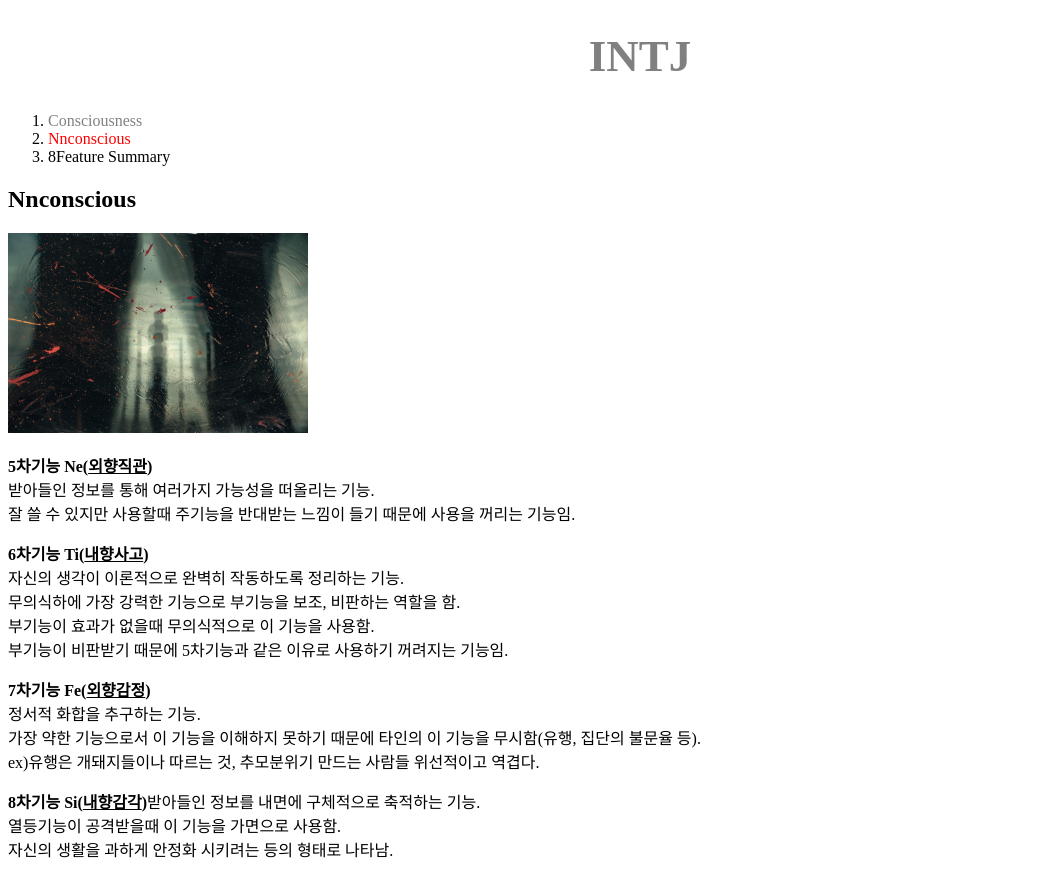
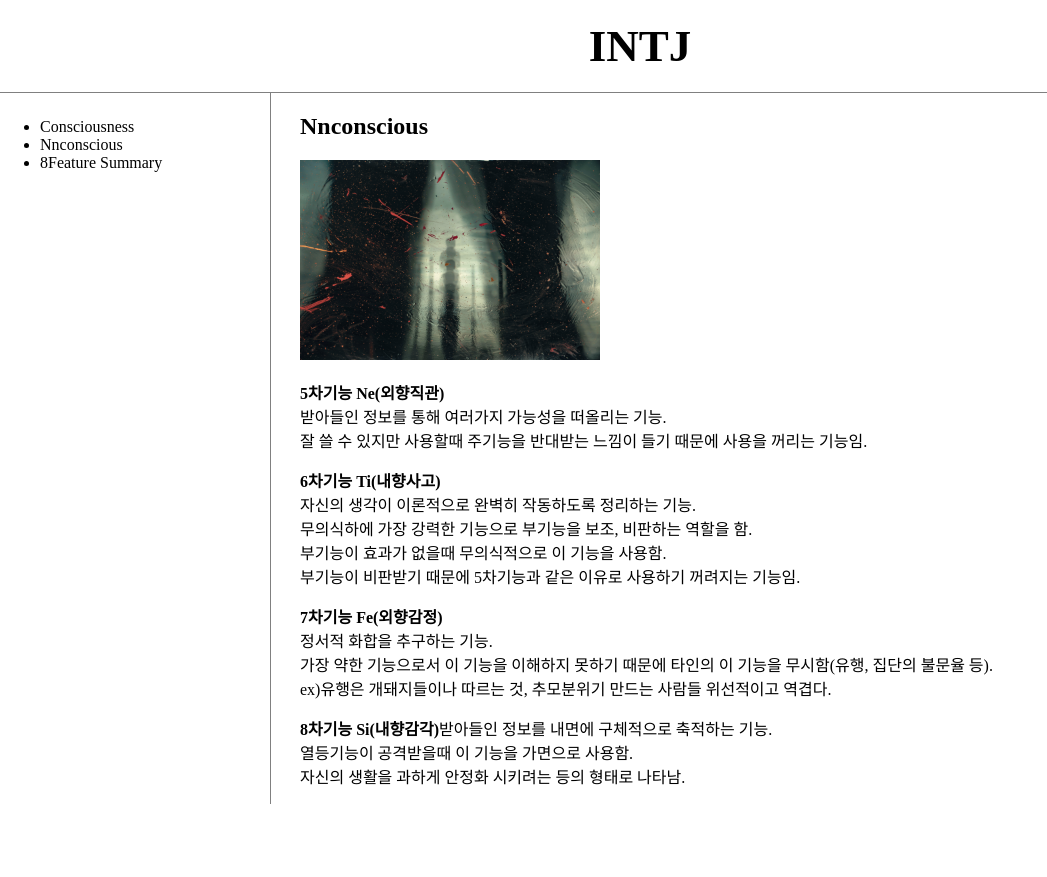
Before and after one commit to ha-min/first, a plain HTML site: page 2.html in a window 1280 px wide. Shown: the whole page, without its empty margins (0-1047 px from the left). After the commit the page ends 804 px from the top, so only its background shows below. Drawn offline with Linux system fonts and the light colour scheme; a script that the page names is missing.

Commit message:
4 version

```diff
--- a/2.html
+++ b/2.html
@@ -16,73 +16,38 @@
         </script>
         <title>WEB1 - Nnconscious</title>
         <meta charset="utf-8">
-        <style>
-            a {
-                color: black;
-                text-decoration: none;
-            }
-            .saw {
-                color: gray;
-            }
-            #active {
-                color: red;
-            }
-            h1 {
-                font-size: 45px;
-                text-align: center;
-            }
-        </style>
+        <link rel="stylesheet" href="style.css">
     </head>
     <body>
         <h1>
-            <a href="index.html" class="saw">INTJ</a>
+            <a href="index.html">INTJ</a>
         </h1>
-        <ol>
+        <div id="grid">
+            <ul>
                 <li>
-                <a href="1.html" class="saw">Consciousness</a>
+                    <a href="1.html">Consciousness</a>
                 </li>
                 <li>
-                <a href="2.html" class="saw" id="active">Nnconscious</a>
+                    <a href="2.html">Nnconscious</a>
                 </li>
                 <li>
                     <a href="3.html">8Feature Summary</a>
                 </li>
-        </ol>
+            </ul>
+            <div id="article">
                 <h2>Nnconscious</h2>
                 <img src="Nnconscious.jpg" width="300">
                 <p>
-            <strong>5차기능 Ne(<u>외향직관</u>)</strong><br>받아들인 정보를 통해 여러가지 가능성을 떠올리는 기능.<br>잘 쓸 수 있지만 사용할때 주기능을 반대받는 느낌이 들기 때문에 사용을 꺼리는 기능임.</p>
+                    <strong>5차기능 Ne(외향직관)</strong><br>받아들인 정보를 통해 여러가지 가능성을 떠올리는 기능.<br>잘 쓸 수 있지만 사용할때 주기능을 반대받는 느낌이 들기 때문에 사용을 꺼리는 기능임.</p>
                 <p>
-            <strong>6차기능 Ti(<u>내향사고</u>)</strong><br>자신의 생각이 이론적으로 완벽히 작동하도록 정리하는 기능.<br>무의식하에 가장 강력한 기능으로 부기능을 보조, 비판하는 역할을 함.
+                    <strong>6차기능 Ti(내향사고)</strong><br>자신의 생각이 이론적으로 완벽히 작동하도록 정리하는 기능.<br>무의식하에 가장 강력한 기능으로 부기능을 보조, 비판하는 역할을 함.
                     <br>부기능이 효과가 없을때 무의식적으로 이 기능을 사용함.<br>부기능이 비판받기 때문에 5차기능과 같은 이유로 사용하기 꺼려지는 기능임.</p>
                 <p>
-            <strong>7차기능 Fe(<u>외향감정</u>)</strong><br>정서적 화합을 추구하는 기능.<br>가장 약한 기능으로서 이 기능을 이해하지 못하기 때문에 타인의 이 기능을 무시함(유행, 집단의 불문율 등).<br>ex)유행은 개돼지들이나 따르는 것, 추모분위기 만드는 사람들 위선적이고 역겹다.</p>
+                    <strong>7차기능 Fe(외향감정)</strong><br>정서적 화합을 추구하는 기능.<br>가장 약한 기능으로서 이 기능을 이해하지 못하기 때문에 타인의 이 기능을 무시함(유행, 집단의 불문율 등).<br>ex)유행은 개돼지들이나 따르는 것, 추모분위기 만드는 사람들 위선적이고 역겹다.</p>
                 <p>
-            <strong>8차기능 Si(<u>내향감각</u>)</strong>받아들인 정보를 내면에 구체적으로 축적하는 기능.<br>열등기능이 공격받을때 이 기능을 가면으로 사용함.<br>자신의 생활을 과하게 안정화 시키려는 등의 형태로 나타남.</p>
-        <p>
-            <div id="disqus_thread"></div>
-            <script>
-                /**
-        *  RECOMMENDED CONFIGURATION VARIABLES: EDIT AND UNCOMMENT THE SECTION BELOW TO INSERT DYNAMIC VALUES FROM YOUR PLATFORM OR CMS.
-        *  LEARN WHY DEFINING THESE VARIABLES IS IMPORTANT: https://disqus.com/admin/universalcode/#configuration-variables    */
-                /*
-        var disqus_config = function () {
-        this.page.url = PAGE_URL;  // Replace PAGE_URL with your page's canonical URL variable
-        this.page.identifier = PAGE_IDENTIFIER; // Replace PAGE_IDENTIFIER with your page's unique identifier variable
-        };
-        */
-                (function () { // DON'T EDIT BELOW THIS LINE
-                    var d = document,
-                        s = d.createElement('script');
-                    s.src = 'https://web-intj.disqus.com/embed.js';
-                    s.setAttribute('data-timestamp', + new Date());
-                    (d.head || d.body).appendChild(s);
-                })();
-            </script>
-            <noscript>Please enable JavaScript to view the
-                <a href="https://disqus.com/?ref_noscript">comments powered by Disqus.</a>
-            </noscript>
-        </p>
+                    <strong>8차기능 Si(내향감각)</strong>받아들인 정보를 내면에 구체적으로 축적하는 기능.<br>열등기능이 공격받을때 이 기능을 가면으로 사용함.<br>자신의 생활을 과하게 안정화 시키려는 등의 형태로 나타남.</p>
+            </div>
+        </div>
         <!--Start of Tawk.to Script-->
         <script type="text/javascript">
             var Tawk_API = Tawk_API || {},
--- /dev/null
+++ b/style.css
@@ -0,0 +1,42 @@
+body {
+    margin: 0;
+}
+a {
+    color: black;
+    text-decoration: none;
+}
+h1 {
+    font-size: 45px;
+    text-align: center;
+    border-bottom: 1px solid gray;
+    margin: 0;
+    padding: 20px;
+}
+ul {
+    border-right: gray 1px solid;
+    width: 200px;
+    margin: 0;
+    padding: 25px;
+}
+#grid {
+    display: grid;
+    grid-template-columns: 270px 1fr;
+}
+#grid ul {
+    padding-left: 40px;
+    padding-right: 30px;
+}
+#grid #article {
+    padding-left: 30px;
+}
+@media(max-width:900px) {
+    #grid {
+        display: block;
+    }
+    ul {
+        border-right: none;
+    }
+    h1 {
+        border-bottom: none;
+    }
+}
```
Also changed, not shown: 1.html (+15 -50 lines), 3.html (+11 -46 lines), index.html (+8 -43 lines). Lines whose indentation alone changed are shown as unchanged.
